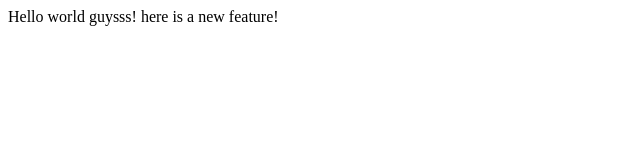
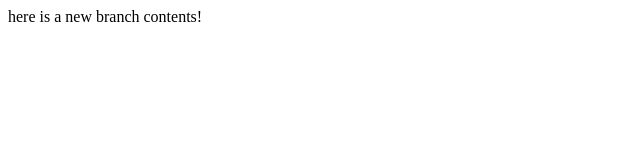
Before and after one commit to Aysel7/lecture1, a plain HTML site: page index.html in a window 1280 px wide. Shown: the whole page, without its empty margins (0-640 px from the left). Drawn offline with Linux system fonts and the light colour scheme.

Commit message:
New branch contents

```diff
--- a/index.html
+++ b/index.html
@@ -4,7 +4,6 @@
         <title>My webpage</title>
     </head>
     <body>
-        Hello world guysss!
-        here is a new feature!
+        here is a new branch contents!
     </body>
 </html>
```
